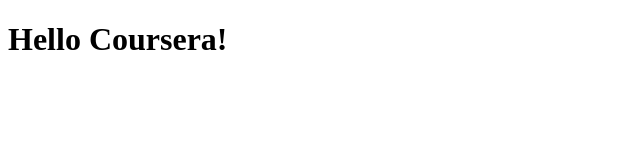
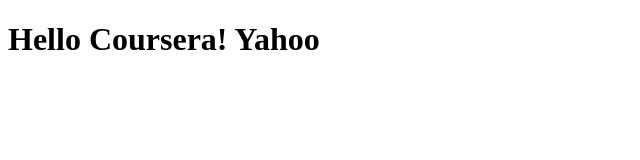
Before and after one commit to yokode425/coursera-test, a plain HTML site: page site/index.html in a window 1280 px wide. Shown: the whole page, without its empty margins (0-640 px from the left). Drawn offline with Linux system fonts and the light colour scheme.

Commit message:
Small addition to our page content.

```diff
--- a/site/index.html
+++ b/site/index.html
@@ -9,7 +9,7 @@
 </head>
 
 <body>
-    <h1>Hello Coursera!</h1>
+    <h1>Hello Coursera! Yahoo</h1>
 </body>
 
 </html>
```
